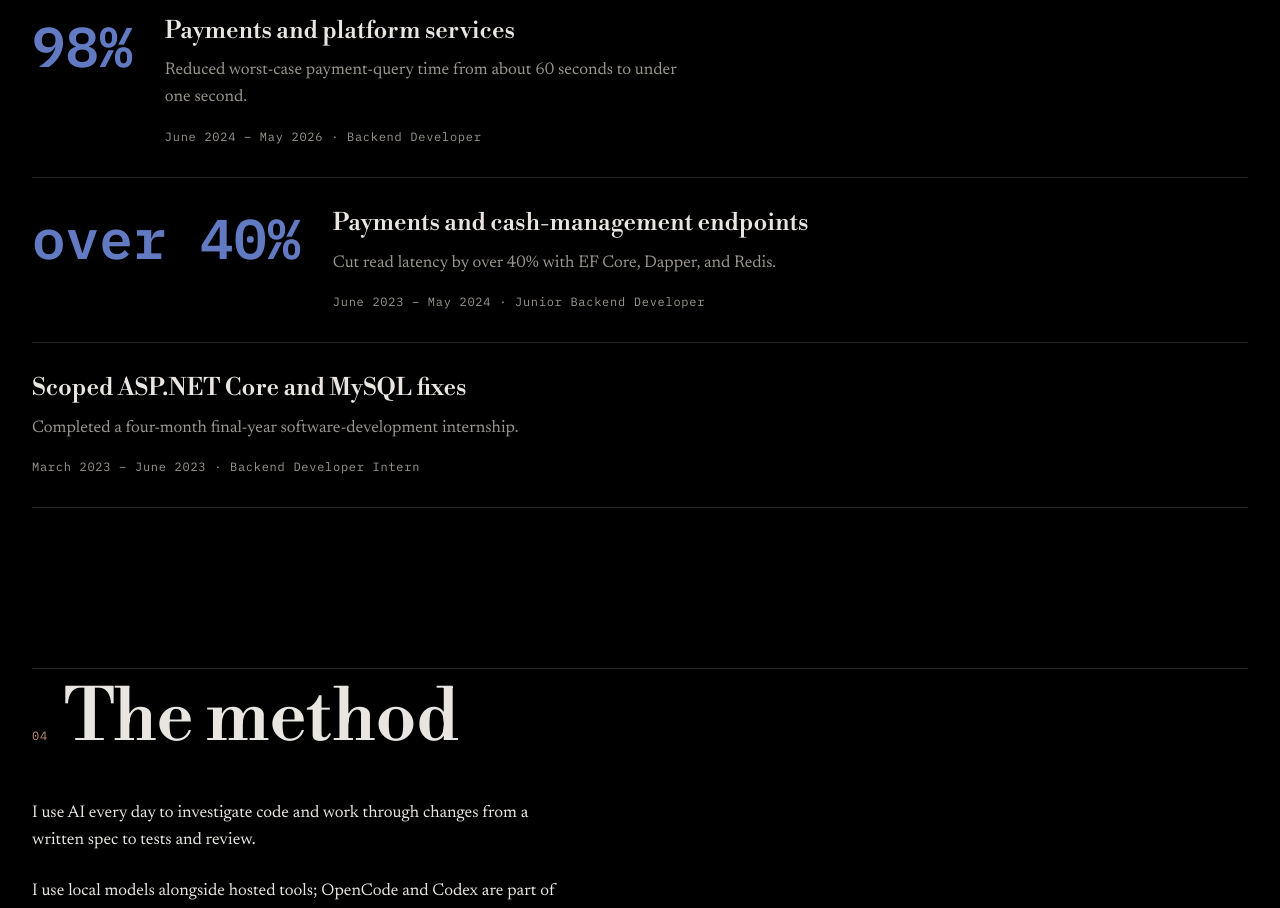
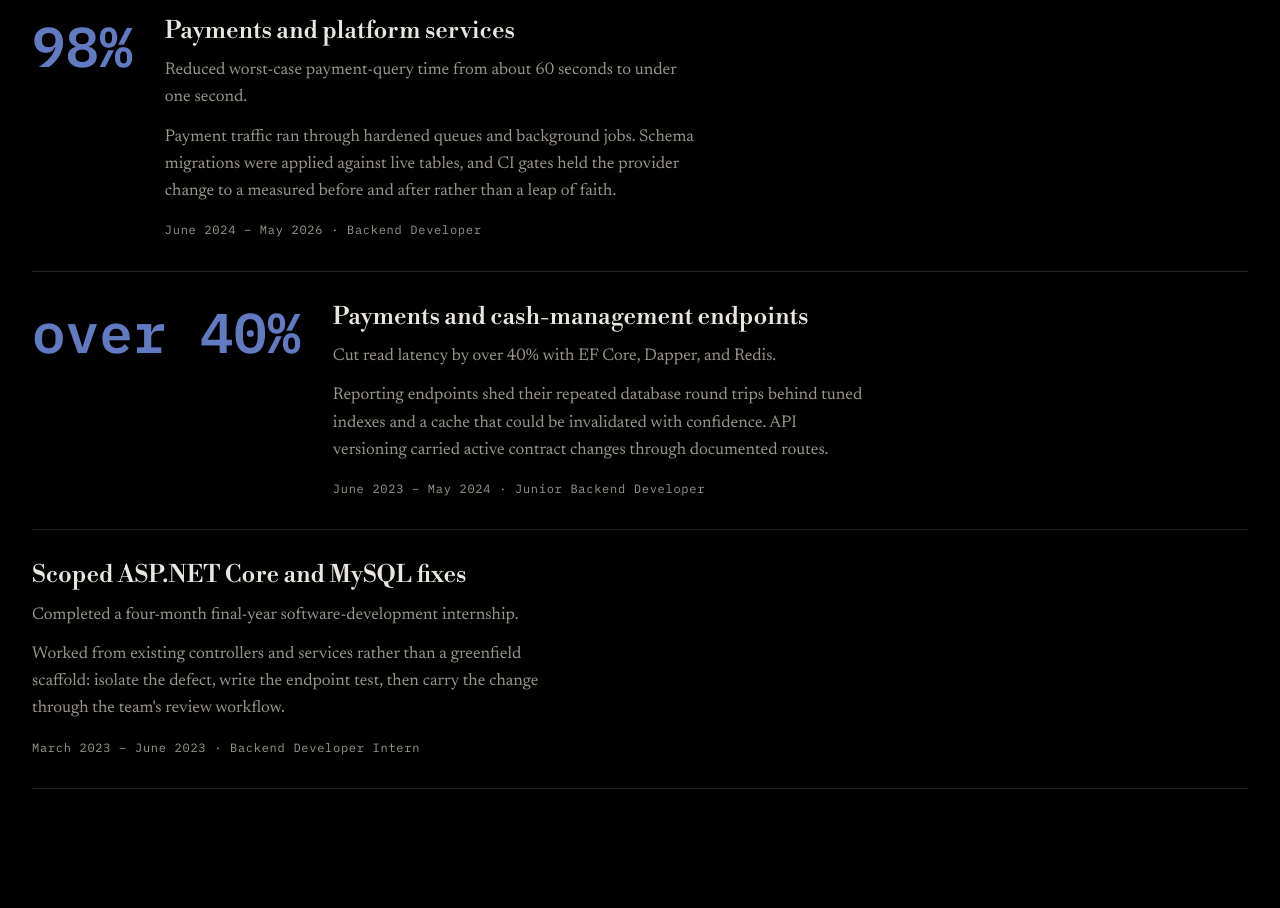
Before and after one commit to nathwn12/nathwn12.github.io, a React (Vite) app: page / in a window 1280 px wide. Shown: the part 6480-7388 px from the top of the page. Built offline with nearby package versions, Linux system fonts and the light colour scheme.

Commit message:
content(proof): fill the Xentra record with texture

```diff
--- a/src/components/LedgerPage.tsx
+++ b/src/components/LedgerPage.tsx
@@ -268,6 +268,7 @@ export default function LedgerPage() {
                 <div className="experience-copy">
                   <h3>{entry.name}</h3>
                   <p>{entry.outcome}</p>
+                  <p className="row-detail">{entry.texture}</p>
                   <span className="data">{entry.date} · {entry.status}</span>
                 </div>
               </div>
--- a/src/content/experience.ts
+++ b/src/content/experience.ts
@@ -45,6 +45,9 @@ export interface ExperienceEntry {
   metric?: string;
   /** Supporting detail: what was built and how. */
   description: string;
+  /** Plausible backend texture behind the measured result: queues, jobs,
+   *  migrations and CI gates. No new metric, employer or date. */
+  texture: string;
   /** Concrete moves behind the outcome, newest first; may be empty. */
   highlights: string[];
   /** Code-adjacent identifiers, real casing, rendered as chips. */
@@ -62,6 +65,8 @@ export const experience: ExperienceEntry[] = [
     metric: "98%",
     description:
       "Migrated AWS-hosted services from MySql.Data to MySqlConnector and tuned indexes; worst-case query time fell from about 60 seconds to under one second.",
+    texture:
+      "Payment traffic ran through hardened queues and background jobs. Schema migrations were applied against live tables, and CI gates held the provider change to a measured before and after rather than a leap of faith.",
     highlights: [
       "Implemented JWT, OAuth 2.0, and OpenID Connect authentication with RBAC/ABAC authorization across payment services and admin tooling.",
       "Kept production-bound services free of high or critical Snyk findings through dependency scanning and code review.",
@@ -77,6 +82,8 @@ export const experience: ExperienceEntry[] = [
     metric: "over 40%",
     description:
       "Built ASP.NET Core endpoints for payments and cash management with EF Core and Dapper data access and Redis caching.",
+    texture:
+      "Reporting endpoints shed their repeated database round trips behind tuned indexes and a cache that could be invalidated with confidence. API versioning carried active contract changes through documented routes.",
     highlights: [
       "Removed N+1 queries and added missing indexes on reporting endpoints, cutting repeated database round trips.",
       "Documented endpoints with Swagger/OpenAPI and carried API versioning through active contract changes.",
@@ -91,6 +98,8 @@ export const experience: ExperienceEntry[] = [
     outcome: "Completed a four-month final-year software-development internship.",
     description:
       "Worked from existing controllers, services, and SQL to isolate defects in assigned modules.",
+    texture:
+      "Worked from existing controllers and services rather than a greenfield scaffold: isolate the defect, write the endpoint test, then carry the change through the team's review workflow.",
     highlights: [
       "Prepared small ASP.NET Core and MySQL fixes with endpoint tests.",
       "Carried changes through the team's Git and code-review workflow.",
```
Also changed, not shown: 1 other file (tests, documents, lock files or other folders).
